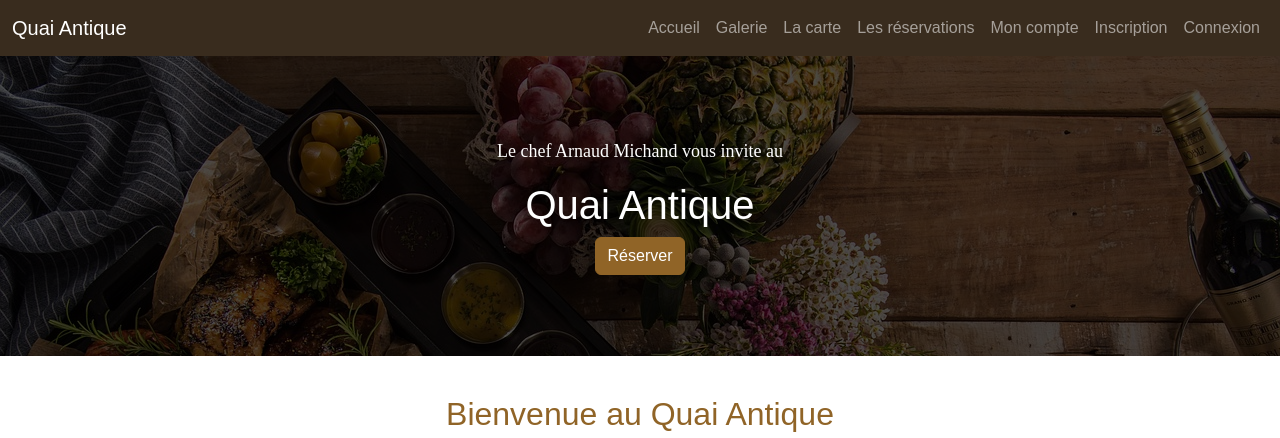
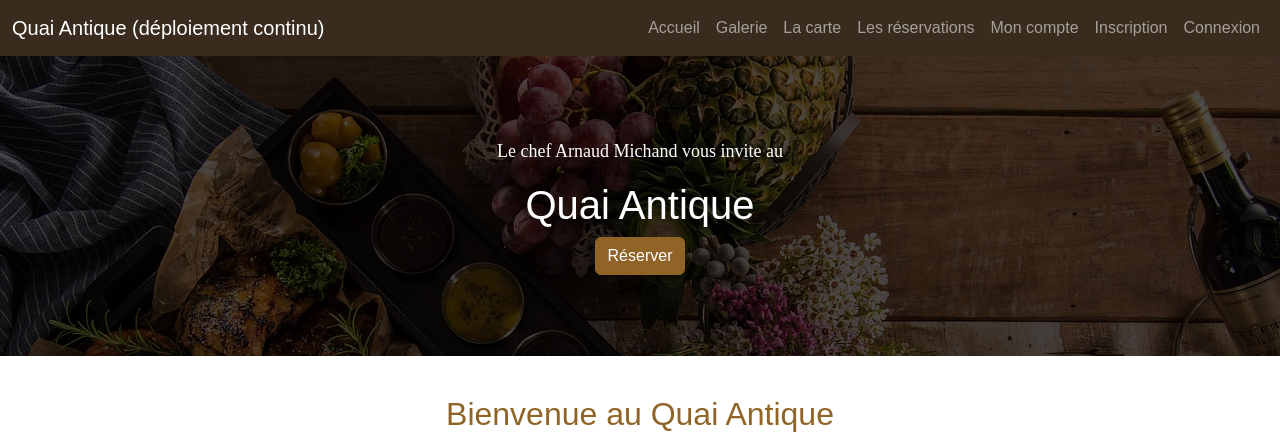
Before and after one commit to sophiamorchen/ProjetFilRouge, a website with bundled scripts: page index.html in a window 1280 px wide. Shown: the top 438 px of the page. Built offline with nearby package versions, Linux system fonts and the light colour scheme; files whose address does not match are found by name; a web font is replaced by a local one.

Commit message:
Edit title for continue deployment

```diff
--- a/index.html
+++ b/index.html
@@ -16,7 +16,7 @@
         <!-- data-bs-theme="dark" applique automatiquement un thème sombre : texte clair, fond sombre, etc., via les variables CSS (comme --bs-body-color) -->
         <nav class="navbar navbar-expand-md bg-dark" data-bs-theme="dark">
             <div class="container-fluid">
-                <a class="navbar-brand" href="/">Quai Antique</a>
+                <a class="navbar-brand" href="/">Quai Antique (déploiement continu)</a>
                 <button class="navbar-toggler" type="button" data-bs-toggle="collapse"
                     data-bs-target="#navbarSupportedContent" aria-controls="navbarSupportedContent"
                     aria-expanded="false" aria-label="Toggle navigation">
```
